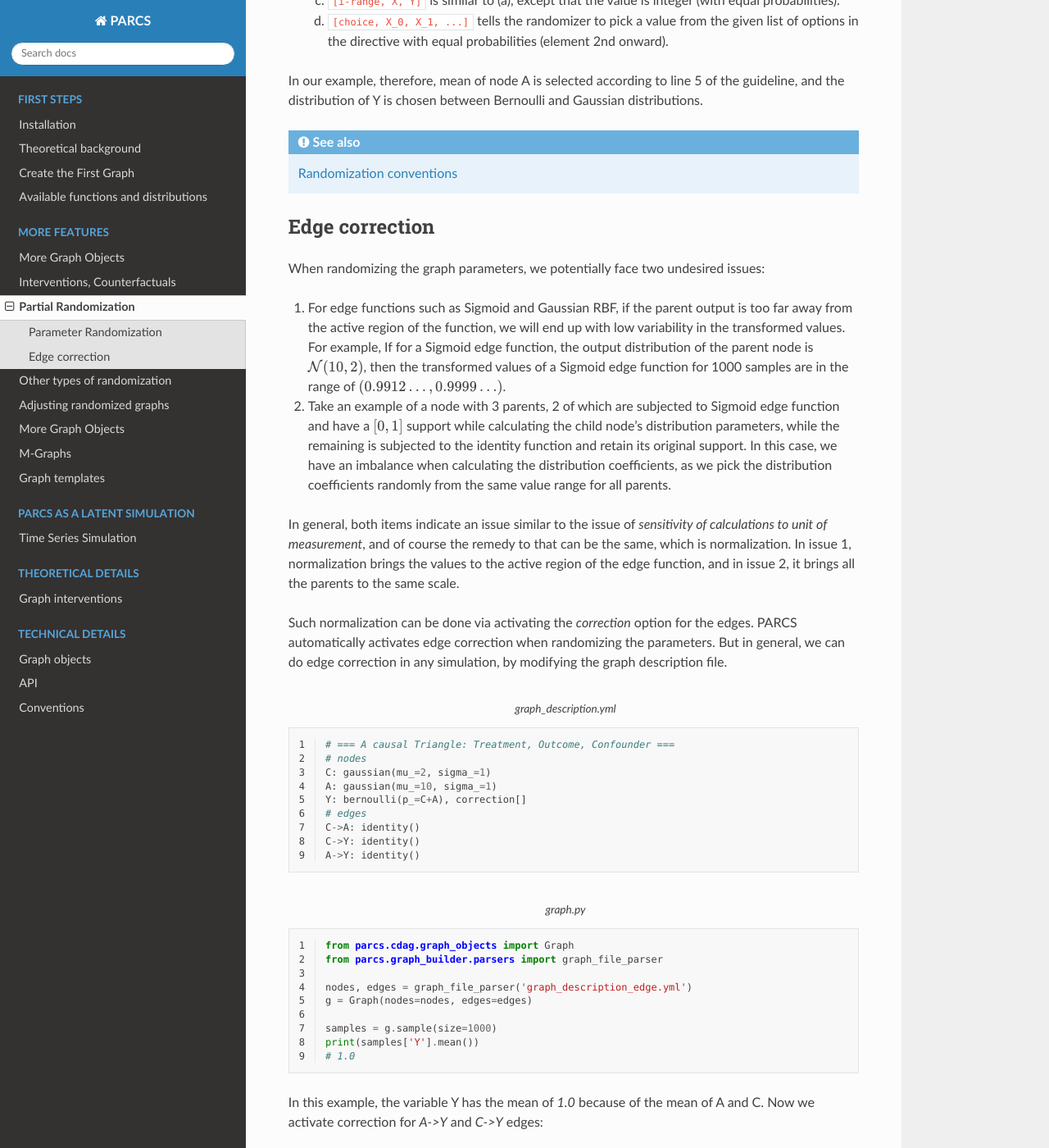
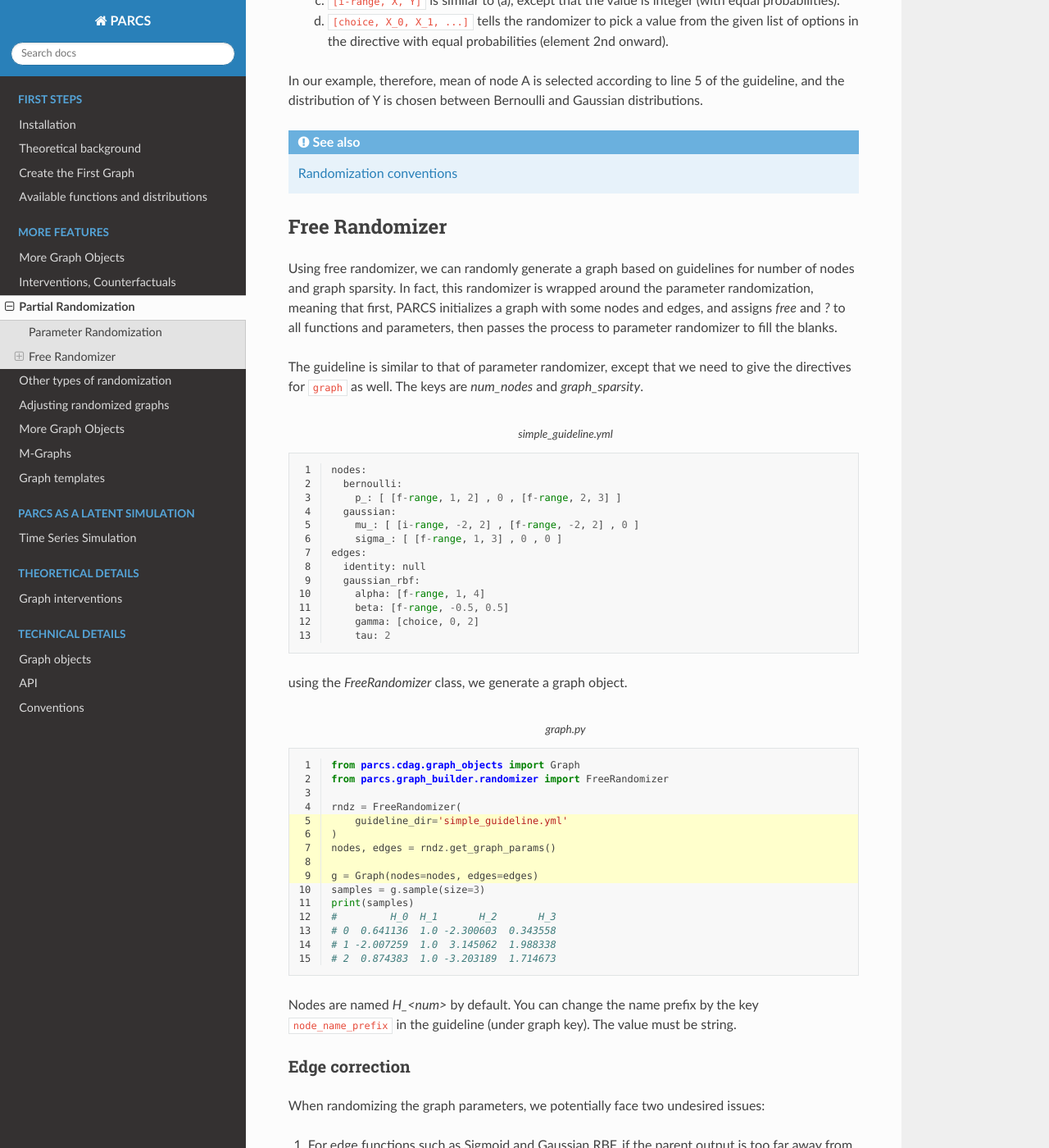
Before and after one commit to FraunhoferIKS/parcs, a Sphinx documentation site: the page built from docs/source/features/partial_randomization.rst, in a window 1280 px wide and 1400 px high, scrolled down 2070 px. Shown: the whole window at 82% size. Built offline with Sphinx 7.4.7 and the Read the Docs theme 2.0.0, drawn with Linux system fonts in a browser that asks for light colours.

Commit message:
add free randomizer

```diff
--- /dev/null
+++ b/docs/source/features/code_blocks/b6/graph.py
@@ -0,0 +1,15 @@
+from parcs.cdag.graph_objects import Graph
+from parcs.graph_builder.randomizer import FreeRandomizer
+
+rndz = FreeRandomizer(
+    guideline_dir='simple_guideline.yml'
+)
+nodes, edges = rndz.get_graph_params()
+
+g = Graph(nodes=nodes, edges=edges)
+samples = g.sample(size=3)
+print(samples)
+#         H_0  H_1       H_2       H_3
+# 0  0.641136  1.0 -2.300603  0.343558
+# 1 -2.007259  1.0  3.145062  1.988338
+# 2  0.874383  1.0 -3.203189  1.714673
--- a/docs/source/features/partial_randomization.rst
+++ b/docs/source/features/partial_randomization.rst
@@ -1,3 +1,4 @@
+=====================
 Partial Randomization
 =====================
 
@@ -10,7 +11,7 @@ An important feature of PARCS, the *partial randomization*, allows us to simulat
 
 
 Parameter Randomization
------------------------
+=======================
 
 As before, simulation starts with a graph description file. However we can use two new values to activate randomization PARCS: :code:`?` for parameters, and :code:`random` for functions and distributions. Here is an example of the causal triangle where we randomize the mean of node A, and also the output distribution of Y:
 
@@ -43,6 +44,26 @@ In our example, therefore, mean of node A is selected according to line 5 of the
 
 .. seealso::
     :ref:`Randomization conventions <conventions_inducing_randomization>`
+
+Free Randomizer
+===============
+
+Using free randomizer, we can randomly generate a graph based on guidelines for number of nodes and graph sparsity. In fact, this randomizer is wrapped around the parameter randomization, meaning that first, PARCS initializes a graph with some nodes and edges, and assigns `free` and `?` to all functions and parameters, then passes the process to parameter randomizer to fill the blanks.
+
+The guideline is similar to that of parameter randomizer, except that we need to give the directives for ``graph`` as well. The keys are `num_nodes` and `graph_sparsity`.
+
+.. literalinclude:: code_blocks/b2/simple_guideline.yml
+    :linenos:
+    :caption: simple_guideline.yml
+
+using the `FreeRandomizer` class, we generate a graph object.
+
+.. literalinclude:: code_blocks/b6/graph.py
+    :linenos:
+    :caption: graph.py
+    :emphasize-lines: 5-9
+
+Nodes are named `H_<num>` by default. You can change the name prefix by the key ``node_name_prefix`` in the guideline (under graph key). The value must be string.
 
 Edge correction
 ---------------
```
Also changed, not shown: docs/source/features/code_blocks/b6/simple_guideline.yml (added, +16 -0 lines).
